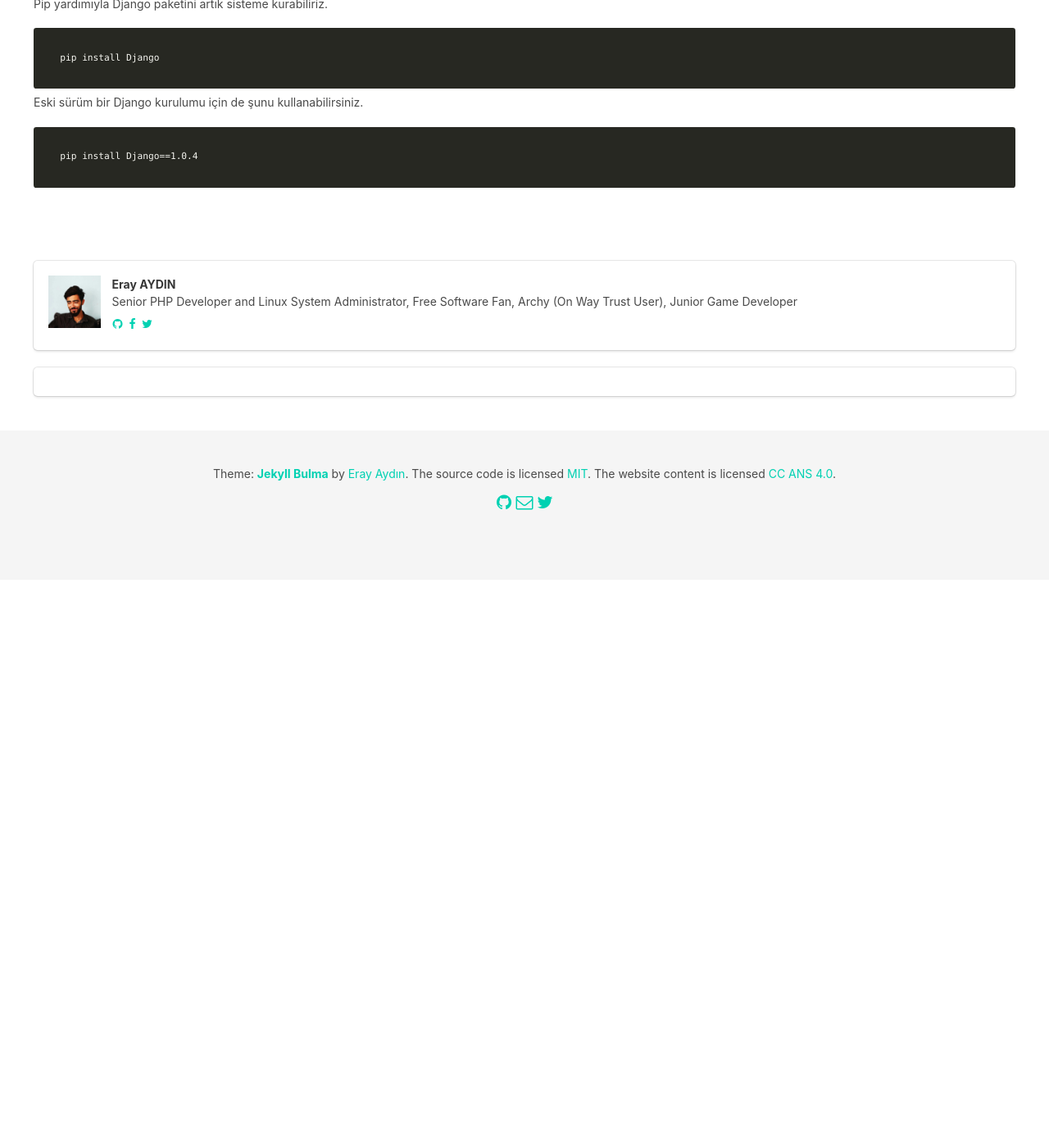
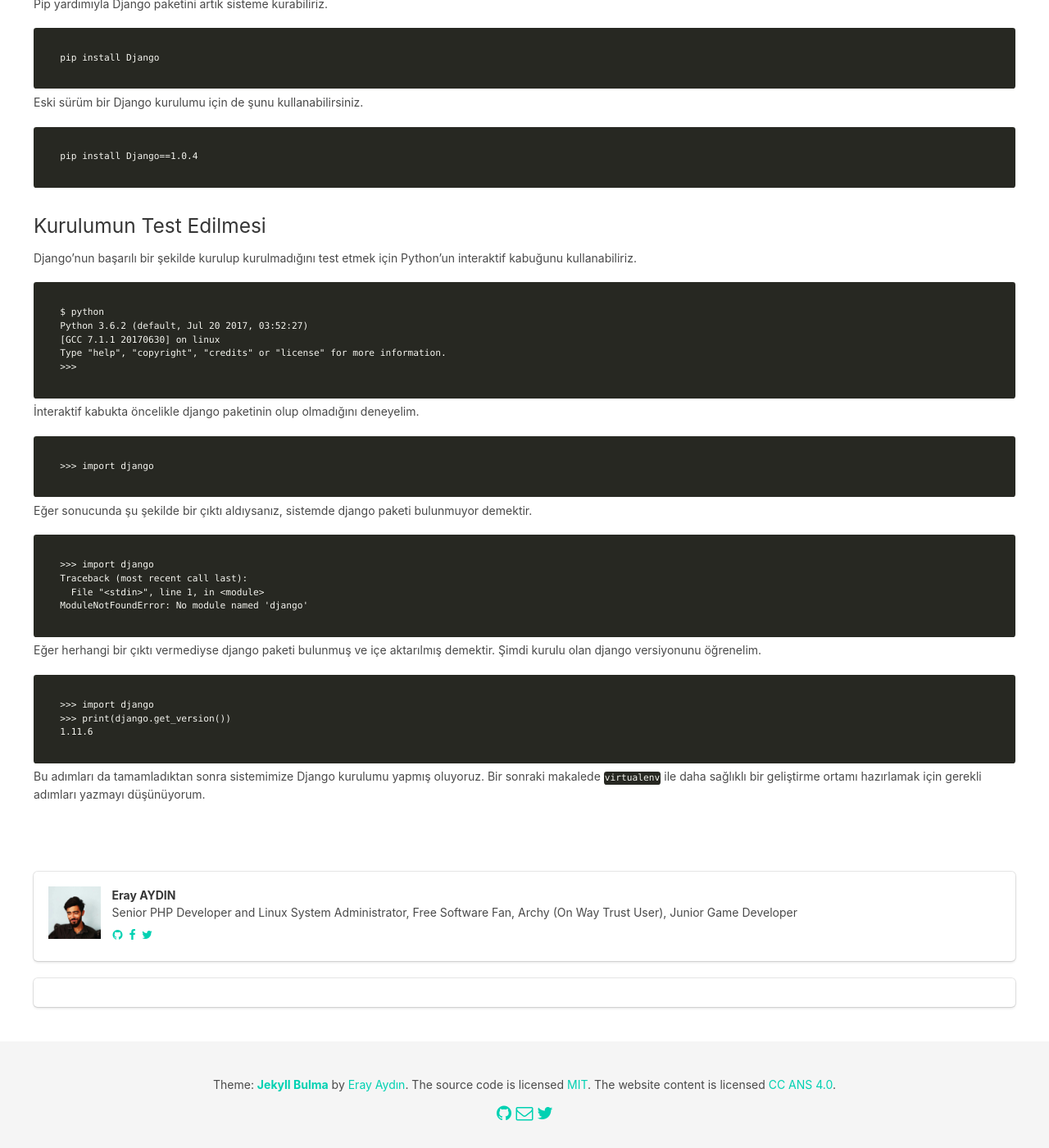
Before and after one commit to erayaydin/erayaydin.github.io, a Jekyll site: the page built from _posts/2017-10-16-django-kurulum.md, in a window 1280 px wide and 1400 px high, scrolled down 4006 px. Shown: the whole window at 82% size. Built offline with Jekyll 4.4.1, drawn with Linux system fonts in a browser that asks for light colours; before the commit the page ends 4713 px from its top, so only the background shows below that.

Commit message:
Finished "django kurulum" post

````diff
--- a/_posts/2017-10-16-django-kurulum.md
+++ b/_posts/2017-10-16-django-kurulum.md
@@ -196,3 +196,40 @@ Eski sürüm bir Django kurulumu için de şunu kullanabilirsiniz.
 ```
 pip install Django==1.0.4
 ```
+
+## Kurulumun Test Edilmesi
+
+Django'nun başarılı bir şekilde kurulup kurulmadığını test etmek için Python'un interaktif kabuğunu kullanabiliriz.
+
+```
+$ python
+Python 3.6.2 (default, Jul 20 2017, 03:52:27)
+[GCC 7.1.1 20170630] on linux
+Type "help", "copyright", "credits" or "license" for more information.
+>>>
+```
+
+İnteraktif kabukta öncelikle django paketinin olup olmadığını deneyelim.
+
+```
+>>> import django
+```
+
+Eğer sonucunda şu şekilde bir çıktı aldıysanız, sistemde django paketi bulunmuyor demektir.
+
+```
+>>> import django
+Traceback (most recent call last):
+  File "<stdin>", line 1, in <module>
+ModuleNotFoundError: No module named 'django'
+```
+
+Eğer herhangi bir çıktı vermediyse django paketi bulunmuş ve içe aktarılmış demektir. Şimdi kurulu olan django versiyonunu öğrenelim.
+
+```
+>>> import django
+>>> print(django.get_version())
+1.11.6
+```
+
+Bu adımları da tamamladıktan sonra sistemimize Django kurulumu yapmış oluyoruz. Bir sonraki makalede `virtualenv` ile daha sağlıklı bir geliştirme ortamı hazırlamak için gerekli adımları yazmayı düşünüyorum.
````
